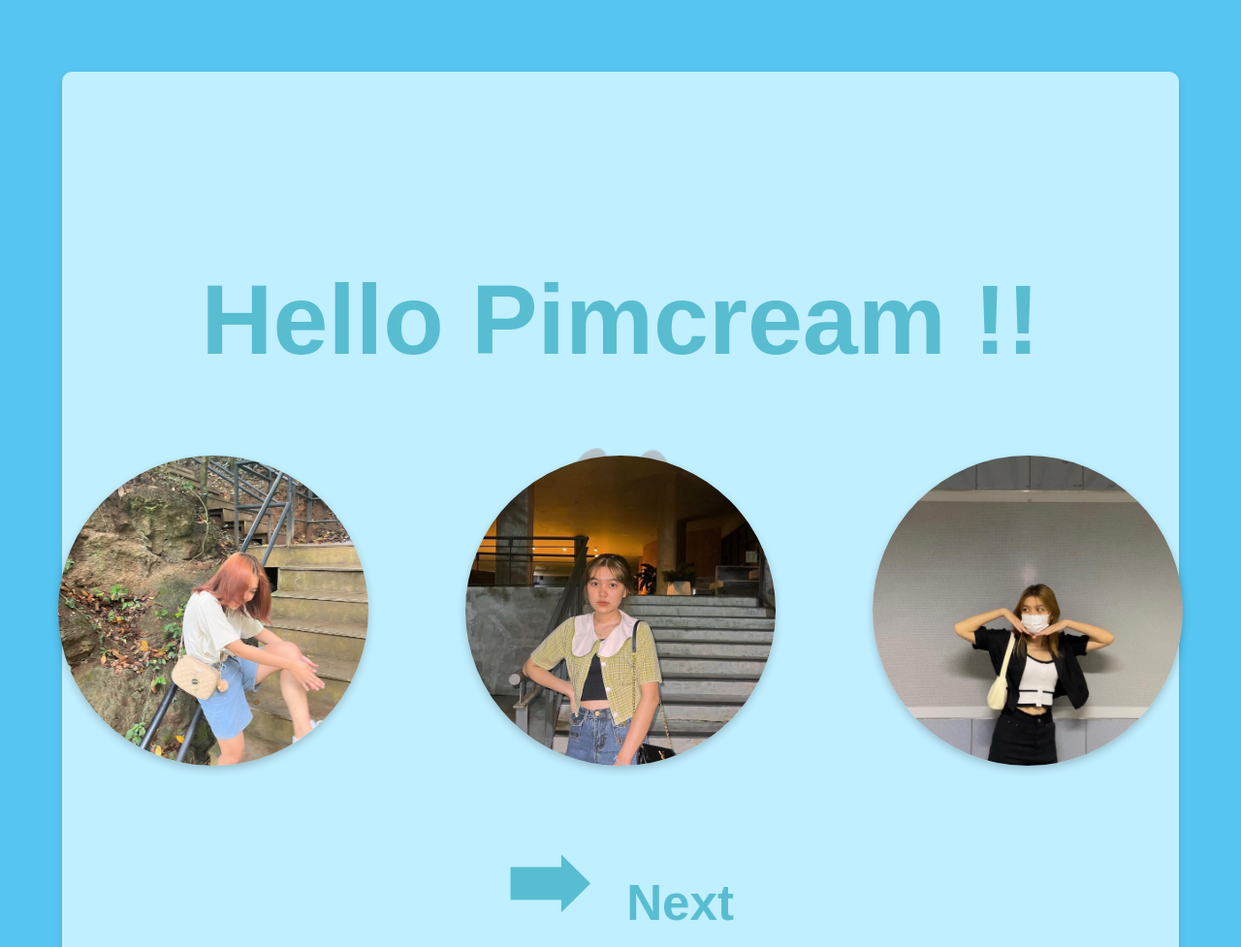
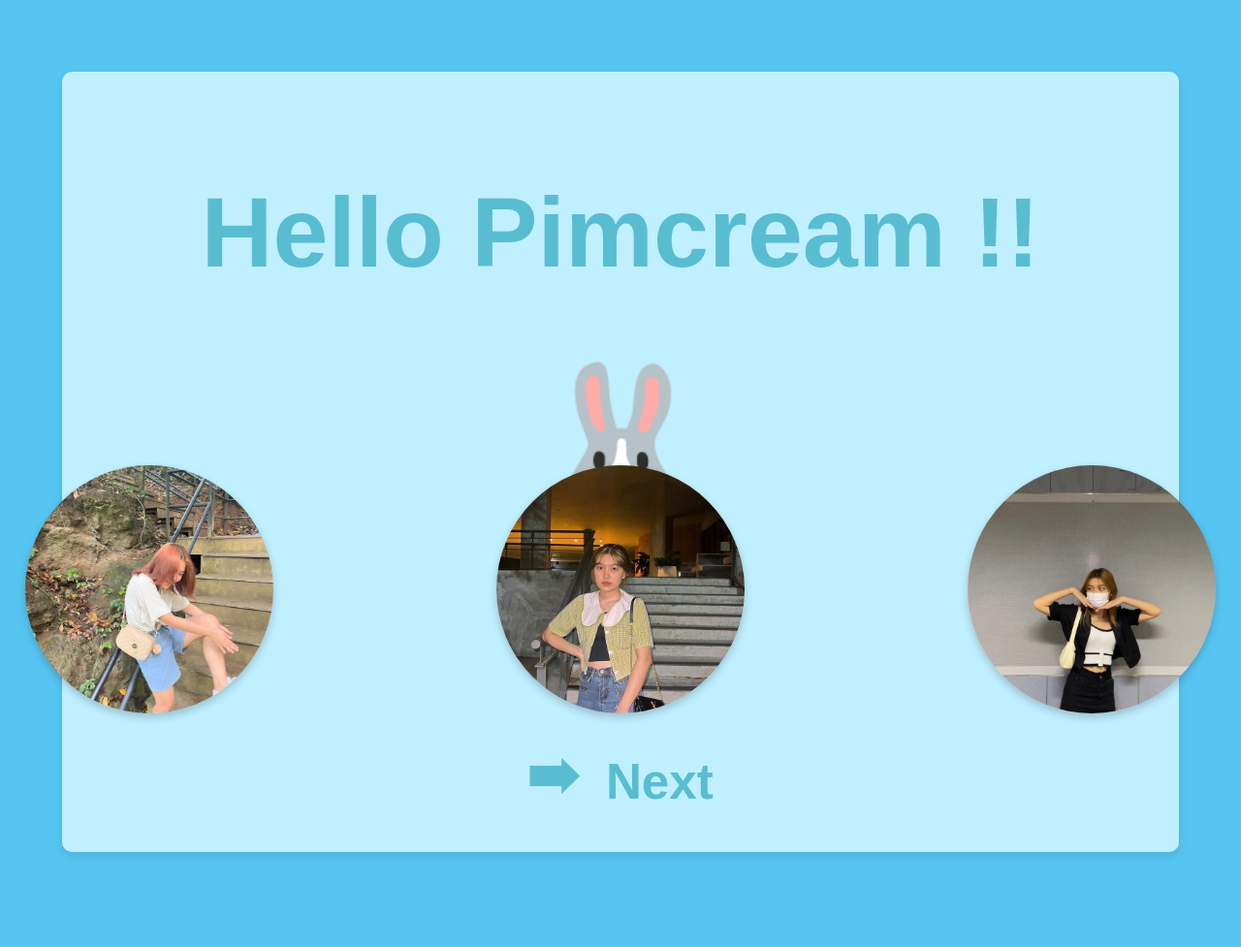
Before and after one commit to ghxoi/my-website, a plain HTML site: page index.html in a window 1280 px wide. Shown: the top 977 px of the page at 97% size. After the commit the page ends 943 px from the top, so only its background shows below. Drawn offline with Linux system fonts and the light colour scheme.

Commit message:
Update index.html

```diff
--- a/index.html
+++ b/index.html
@@ -153,6 +153,28 @@
                 height: 30vw;
             }
         }
+
+        /* Media Queries สำหรับการแสดงผลในแนวนอน */
+        @media (orientation: landscape) {
+            .content {
+                padding: 3vw;
+            }
+
+            .next-page a {
+                font-size: 5vw;
+            }
+
+            .images {
+                flex-direction: row; /* ให้รูปภาพแสดงในแนวนอน */
+                justify-content: space-between;
+                padding: 5vw 2vw;
+            }
+
+            .images img {
+                width: 20vw; /* ลดขนาดภาพเมื่ออยู่ในโหมดแนวนอน */
+                height: 20vw;
+            }
+        }
     </style>
 </head>
 <body>
```
